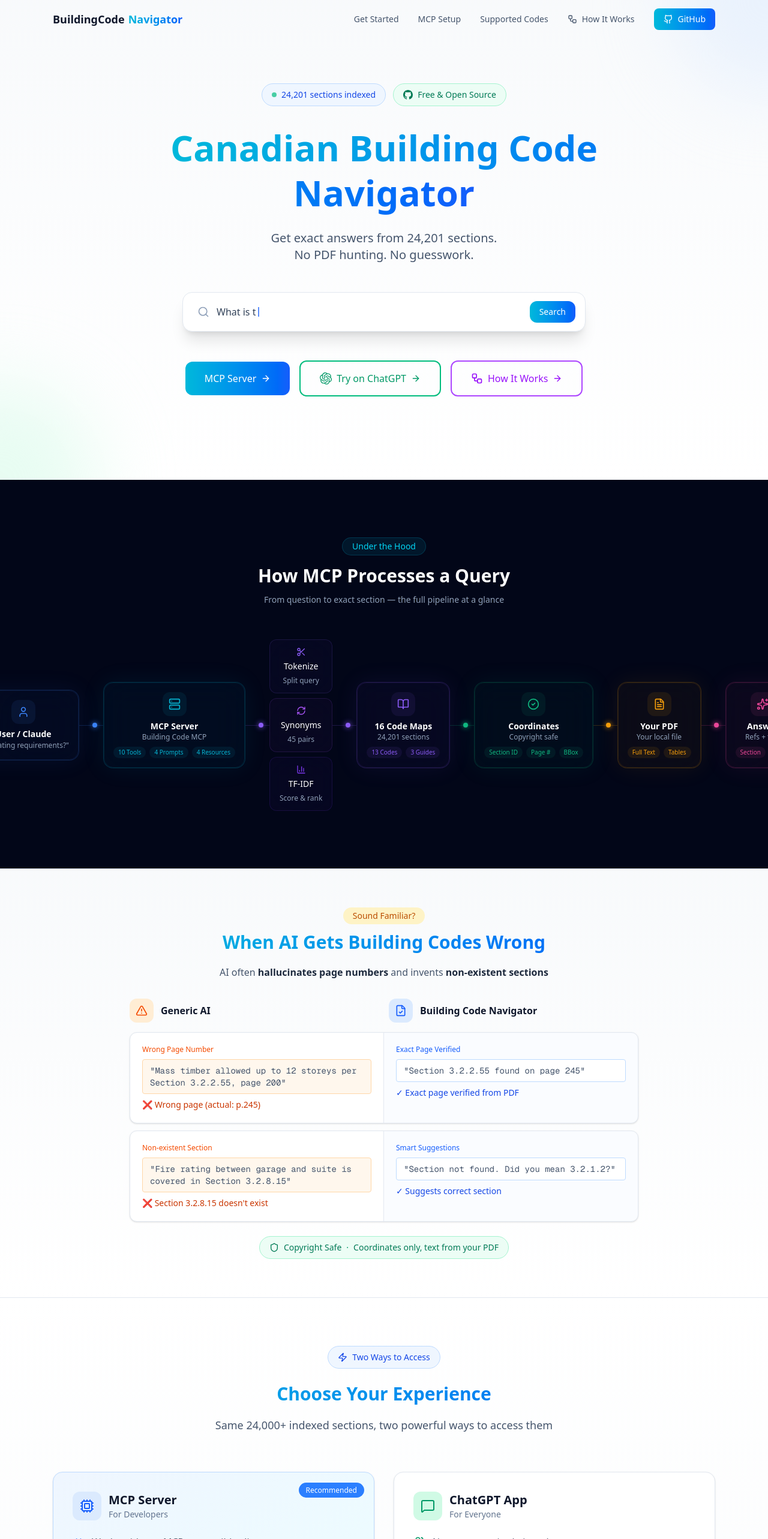
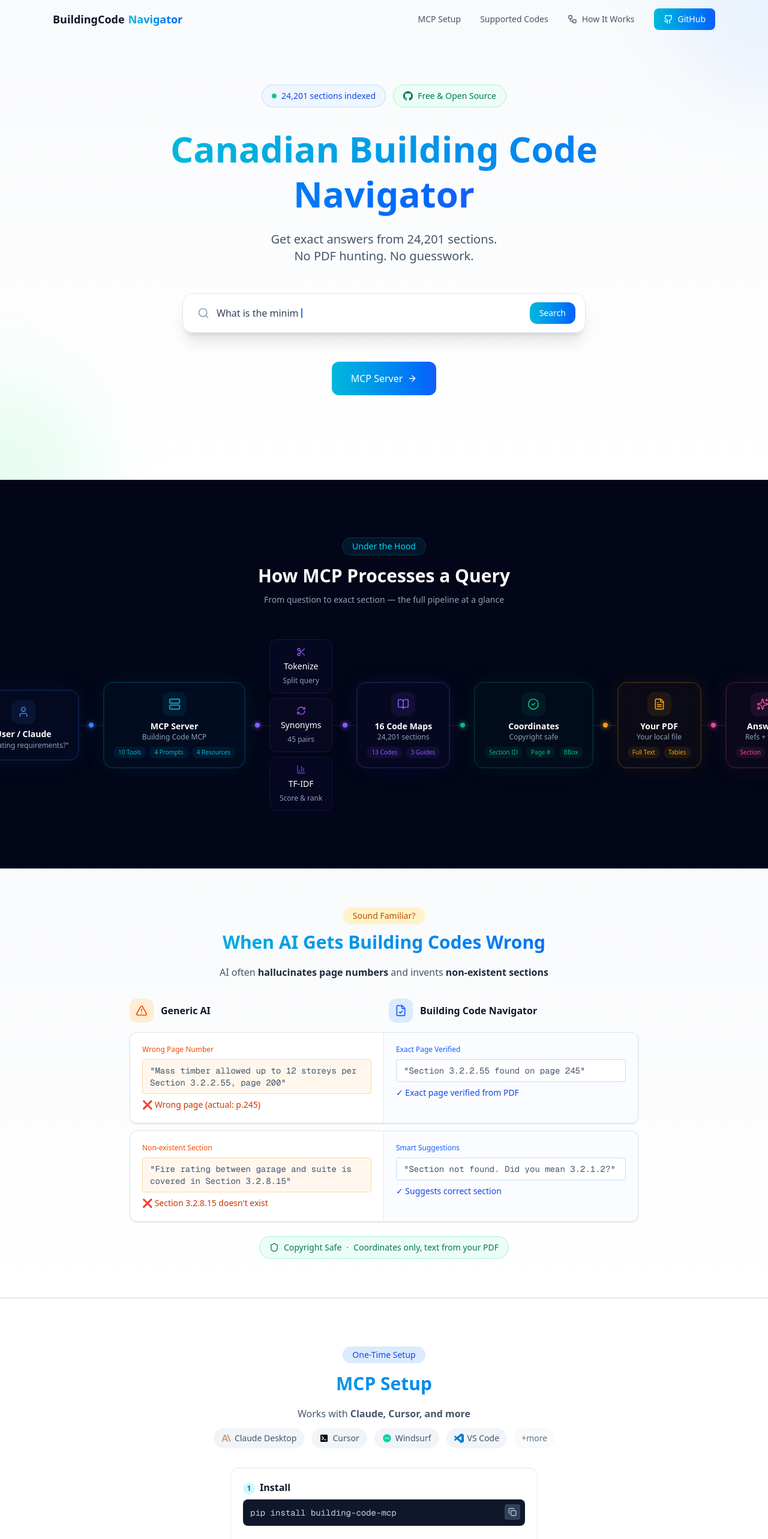
Before and after one commit to DavidCho1999/Canada_building_code_mcp, a Next.js app in the folder website/: page / in a window 1280 px wide. Shown: the top 2566 px of the page at 60% size. Built offline with nearby package versions, Linux system fonts and the light colour scheme.

Commit message:
refactor: Remove ChatGPT section, keep MCP Server only
- Hero: remove ChatGPT and How It Works buttons, keep MCP Server CTA
- page.tsx: remove ChatGPT component from main page
- Navbar: remove Get Started (chatgpt) link

Co-Authored-By: Claude Opus 4.5 <noreply@anthropic.com>

```diff
--- a/website/src/app/page.tsx
+++ b/website/src/app/page.tsx
@@ -2,7 +2,6 @@ import Navbar from '@/components/Navbar';
 import Hero from '@/components/Hero';
 import PipelineFlow from '@/components/visualizer/PipelineFlow';
 import Comparison from '@/components/Comparison';
-import ChatGPT from '@/components/ChatGPT';
 import CodeList from '@/components/CodeList';
 import CTA from '@/components/CTA';
 import Footer from '@/components/Footer';
@@ -15,7 +14,6 @@ export default function Home() {
         <Hero />
         <PipelineFlow />
         <Comparison />
-        <ChatGPT />
         <CTA />
         <CodeList />
       </main>
--- a/website/src/components/Hero.tsx
+++ b/website/src/components/Hero.tsx
@@ -2,7 +2,7 @@
 
 import { useState, useEffect } from 'react';
 import { motion } from 'framer-motion';
-import { Search, ArrowRight, Workflow } from 'lucide-react';
+import { Search, ArrowRight } from 'lucide-react';
 
 const typewriterQueries = [
   'What is the minimum stair width in Ontario?',
@@ -115,7 +115,7 @@ export default function Hero() {
               </span>
             </div>
             <button
-              onClick={() => document.getElementById('chatgpt')?.scrollIntoView({ behavior: 'smooth' })}
+              onClick={() => document.getElementById('mcp-server')?.scrollIntoView({ behavior: 'smooth' })}
               className="absolute right-2 md:right-4 top-1/2 -translate-y-1/2 bg-gradient-to-r from-cyan-500 to-blue-600 text-white px-3 md:px-4 py-2 rounded-xl text-xs md:text-sm font-medium hover:scale-105 transition-transform"
             >
               Search
@@ -137,24 +137,6 @@ export default function Hero() {
             MCP Server
             <ArrowRight className="w-4 h-4" />
           </button>
-          <button
-            onClick={() => document.getElementById('chatgpt-card')?.scrollIntoView({ behavior: 'smooth' })}
-            className="inline-flex items-center justify-center gap-2 bg-transparent border-2 border-emerald-500 text-emerald-600 px-8 py-4 rounded-xl font-medium hover:bg-emerald-50 hover:scale-105 transition-all duration-300"
-          >
-            <svg className="w-5 h-5" viewBox="0 0 24 24" fill="currentColor">
-              <path d="M22.282 9.821a5.985 5.985 0 0 0-.516-4.91 6.046 6.046 0 0 0-6.51-2.9A6.065 6.065 0 0 0 4.981 4.18a5.985 5.985 0 0 0-3.998 2.9 6.046 6.046 0 0 0 .743 7.097 5.98 5.98 0 0 0 .51 4.911 6.051 6.051 0 0 0 6.515 2.9A5.985 5.985 0 0 0 13.26 24a6.056 6.056 0 0 0 5.772-4.206 5.99 5.99 0 0 0 3.997-2.9 6.056 6.056 0 0 0-.747-7.073zM13.26 22.43a4.476 4.476 0 0 1-2.876-1.04l.141-.081 4.779-2.758a.795.795 0 0 0 .392-.681v-6.737l2.02 1.168a.071.071 0 0 1 .038.052v5.583a4.504 4.504 0 0 1-4.494 4.494zM3.6 18.304a4.47 4.47 0 0 1-.535-3.014l.142.085 4.783 2.759a.771.771 0 0 0 .78 0l5.843-3.369v2.332a.08.08 0 0 1-.033.062L9.74 19.95a4.5 4.5 0 0 1-6.14-1.646zM2.34 7.896a4.485 4.485 0 0 1 2.366-1.973V11.6a.766.766 0 0 0 .388.676l5.815 3.355-2.02 1.168a.076.076 0 0 1-.071 0l-4.83-2.786A4.504 4.504 0 0 1 2.34 7.896zm16.597 3.855l-5.833-3.387L15.119 7.2a.076.076 0 0 1 .071 0l4.83 2.791a4.494 4.494 0 0 1-.676 8.105v-5.678a.79.79 0 0 0-.407-.667zm2.01-3.023l-.141-.085-4.774-2.782a.776.776 0 0 0-.785 0L9.409 9.23V6.897a.066.066 0 0 1 .028-.061l4.83-2.787a4.5 4.5 0 0 1 6.68 4.66zm-12.64 4.135l-2.02-1.164a.08.08 0 0 1-.038-.057V6.075a4.5 4.5 0 0 1 7.375-3.453l-.142.08L8.704 5.46a.795.795 0 0 0-.393.681zm1.097-2.365l2.602-1.5 2.607 1.5v2.999l-2.597 1.5-2.607-1.5z"/>
-            </svg>
-            Try on ChatGPT
-            <ArrowRight className="w-4 h-4" />
-          </button>
-          <button
-            onClick={() => document.getElementById('pipeline')?.scrollIntoView({ behavior: 'smooth' })}
-            className="inline-flex items-center justify-center gap-2 bg-transparent border-2 border-purple-500 text-purple-600 px-8 py-4 rounded-xl font-medium hover:bg-purple-50 hover:scale-105 transition-all duration-300"
-          >
-            <Workflow className="w-5 h-5" />
-            How It Works
-            <ArrowRight className="w-4 h-4" />
-          </button>
         </motion.div>
       </div>
 
--- a/website/src/components/Navbar.tsx
+++ b/website/src/components/Navbar.tsx
@@ -6,7 +6,6 @@ import { Menu, X, Github, Workflow } from 'lucide-react';
 import clsx from 'clsx';
 
 const navLinks = [
-  { id: 'chatgpt', label: 'Get Started' },
   { id: 'how-it-works', label: 'MCP Setup' },
   { id: 'codes', label: 'Supported Codes' },
 ];
```
